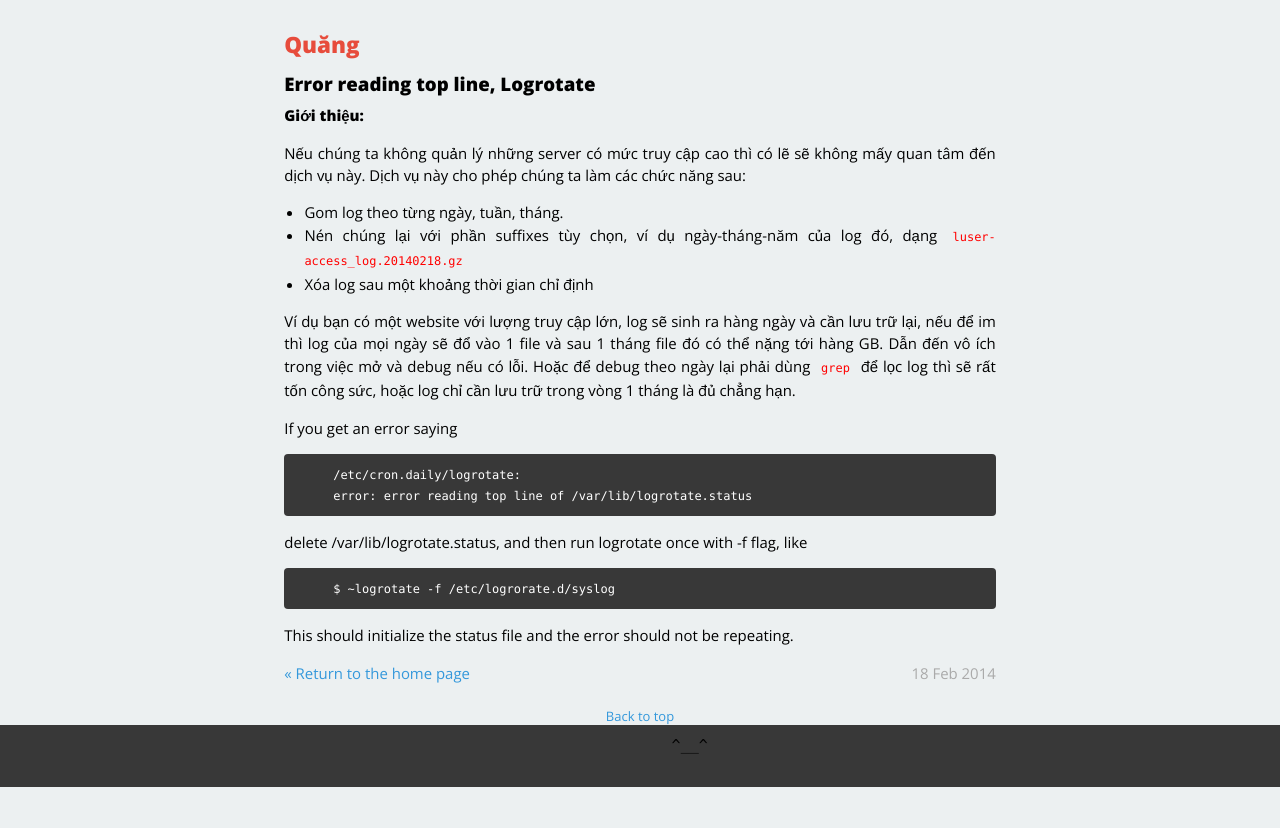
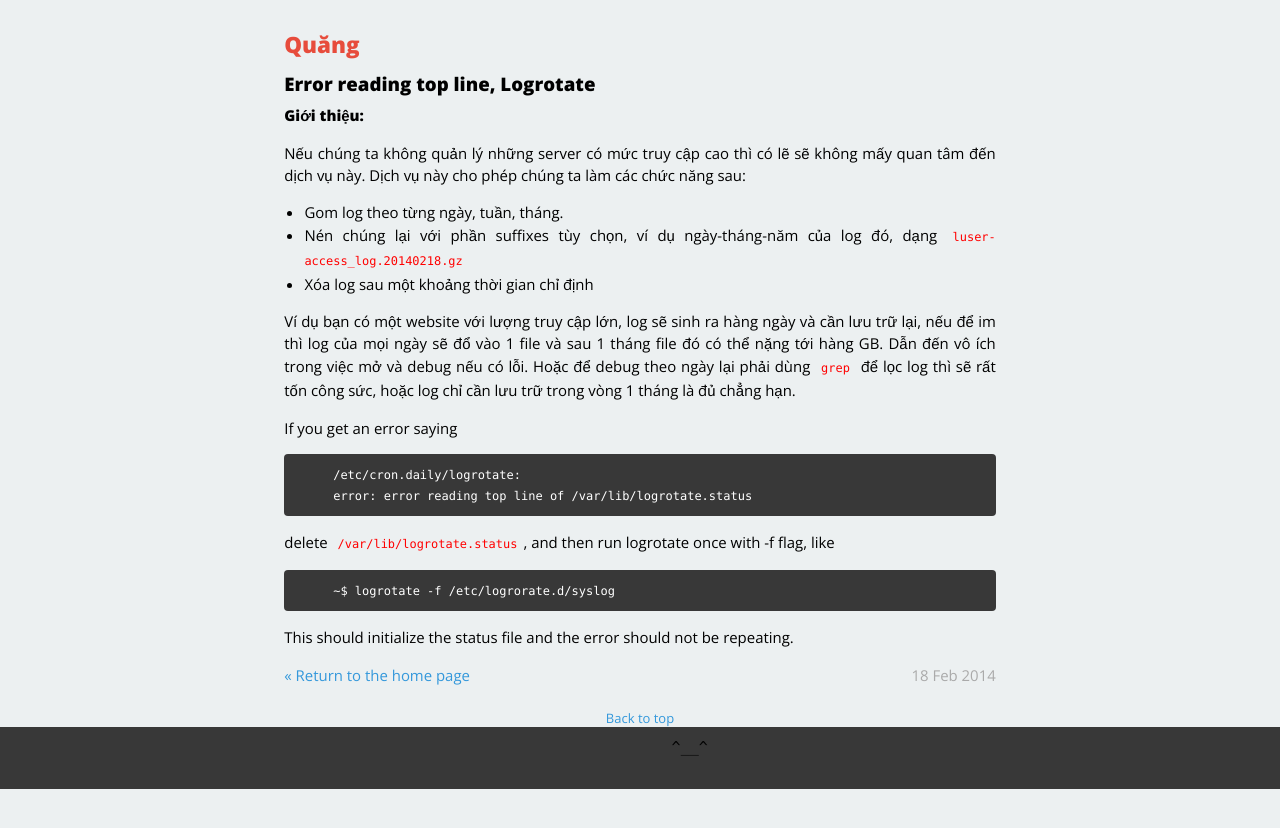
Before and after one commit to gitter-badger/xluffy.github.io, a Jekyll site: the page built from _posts/2014-02-17-logrotate-error-top-line.md, in a window 1280 px wide. Shown: the top 828 px of the page. Built offline with Jekyll 4.4.1, drawn with Linux system fonts in a browser that asks for light colours; Markdown is read by kramdown in place of the engine named in the settings.

Commit message:
Chuyển phần bash shell

````diff
--- a/_posts/2014-02-17-logrotate-error-top-line.md
+++ b/_posts/2014-02-17-logrotate-error-top-line.md
@@ -21,7 +21,6 @@
 trong vòng 1 tháng là đủ chẳng hạn.
 
 
-
 If you get an error saying
 
 ```
@@ -29,10 +28,10 @@
     error: error reading top line of /var/lib/logrotate.status
 ```
 
-delete /var/lib/logrotate.status, and then run logrotate once with -f flag, like
+delete `/var/lib/logrotate.status`, and then run logrotate once with -f flag, like
 
 ```
-    $ ~logrotate -f /etc/logrorate.d/syslog
+    ~$ logrotate -f /etc/logrorate.d/syslog
 ```
 
 This should initialize the status file and the error should not be repeating.
````
